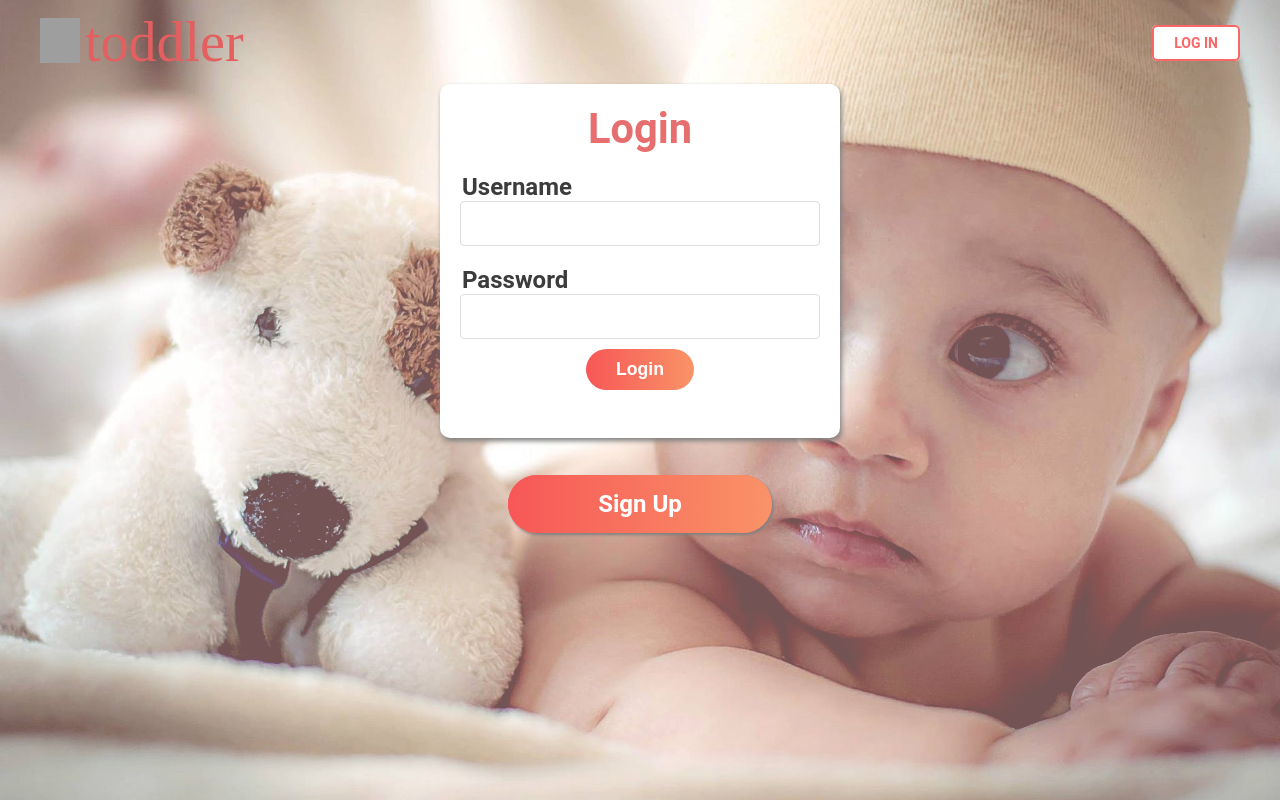
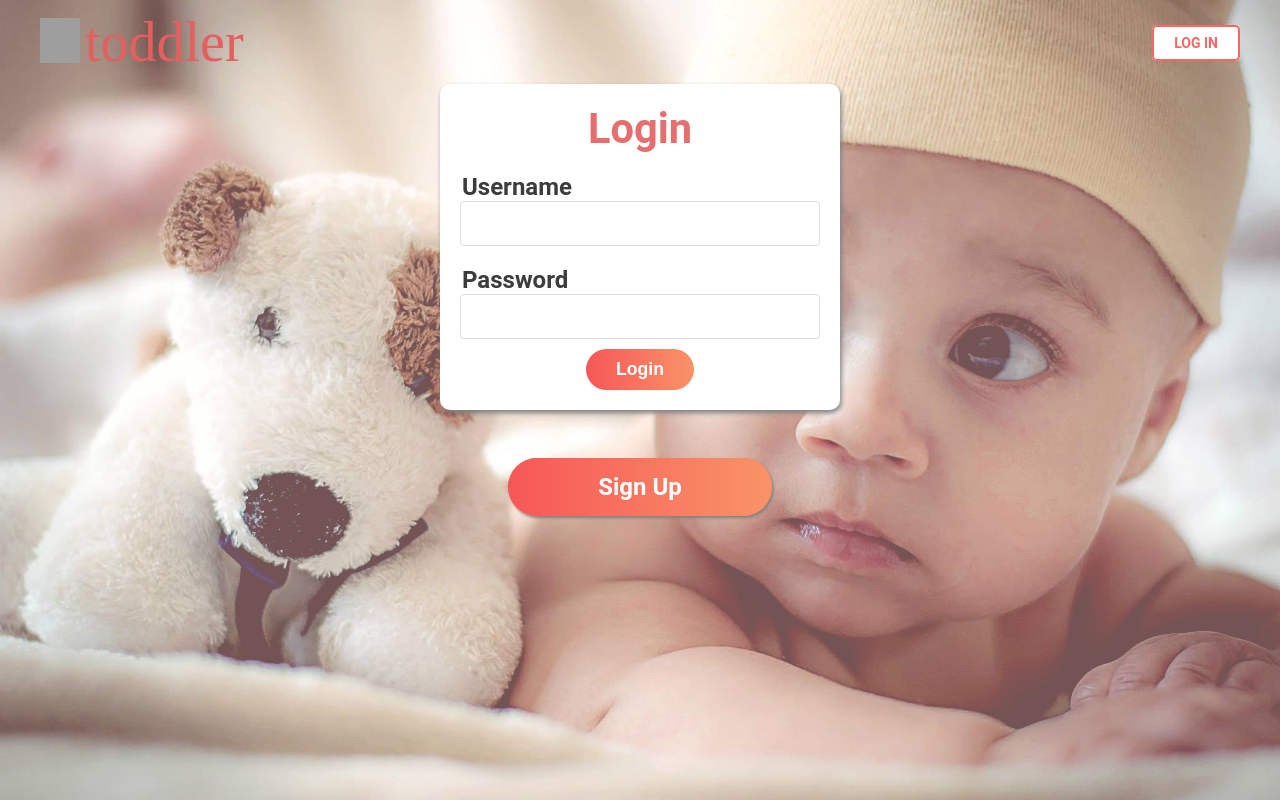
Before and after one commit to lfranckx/ratemybaby-client, a React (Create React App) app: page /login in a window 1280 px wide. Built offline with nearby package versions, Linux system fonts and the light colour scheme; no server answers; grey boxes are pictures that could not be loaded.

Commit message:
fix signup button

```diff
--- a/src/Components/GenRandomBaby/GenRandomBaby.js
+++ b/src/Components/GenRandomBaby/GenRandomBaby.js
@@ -2,6 +2,10 @@ import React, { Component } from 'react'
 import BabyProfile from '../../Components/BabyProfile/BabyProfile'
 
 export default class GenRandomBaby extends Component {
+    state = {
+
+    }
+
     render() {
         let { babies } = this.props
 
@@ -9,6 +13,7 @@ export default class GenRandomBaby extends Component {
             return <div className='loading'>Loading...</div>
         }
         let randomBaby = babies[Math.floor(Math.random() * babies.length)]
+        console.log(randomBaby);
 
         return (
             <BabyProfile baby={randomBaby} />
--- a/src/Routes/LoginPage/LoginPage.css
+++ b/src/Routes/LoginPage/LoginPage.css
@@ -33,3 +33,7 @@
     position: relative;
     top: 100px;
 }
+
+.link-container {
+    margin-top: 63px;
+}
--- a/src/Routes/LoginPage/LoginPage.js
+++ b/src/Routes/LoginPage/LoginPage.js
@@ -19,13 +19,18 @@ export default class LoginPage extends Component {
 
     render() {
       return (
-        <section id="login-section">
-          <h3 id="login-header">Login</h3>
-          <LoginForm onLoginSuccess={this.handleLoginSuccess}/>
-          <Link id="login-signup-button"className="register" to='/register'>
-            Sign Up
-          </Link>
-        </section>
+        <>
+          <section id="login-section">
+            <h3 id="login-header">Login</h3>
+            <LoginForm onLoginSuccess={this.handleLoginSuccess}/>
+          </section>
+          <div className='link-container'>
+            <Link className="register" to='/register'>
+              Sign Up
+            </Link>
+          </div>
+
+        </>
       )
     }
   }
```
